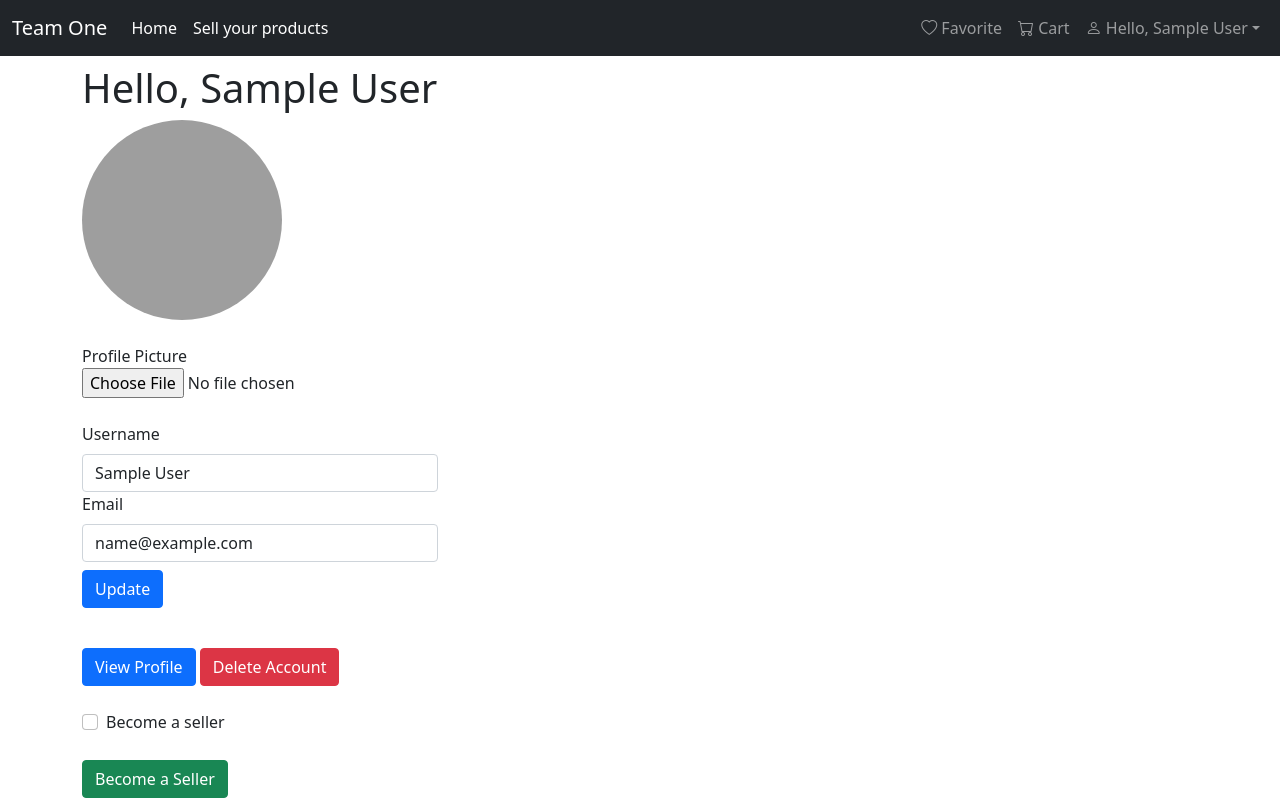
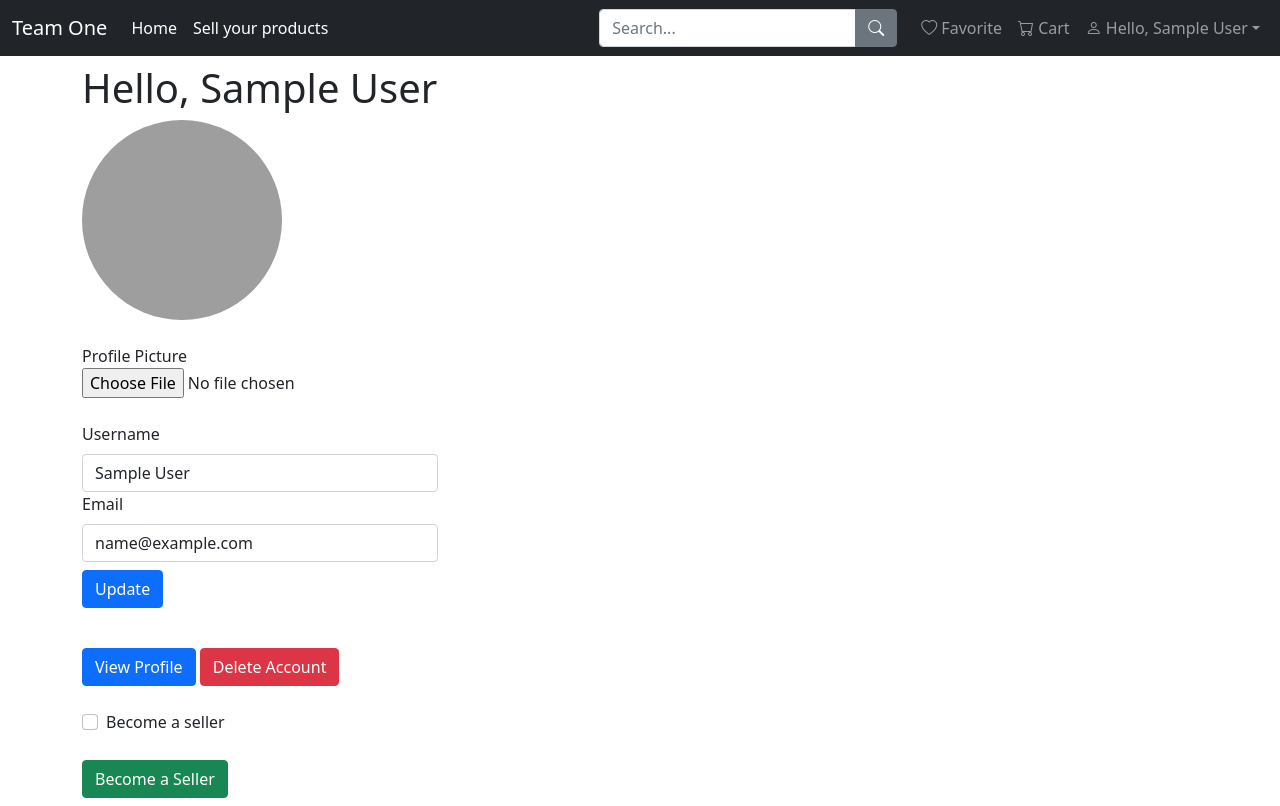
Before and after one commit to Jeff-SJSU/CMPE131-Project, a Flask app: page /account in a window 1280 px wide. Run offline with Flask 2, Linux system fonts and the light colour scheme; the visitor is signed in with stand-in values (Sample User, id 1); data comes from the database, SQL or seed files in the repository; some libraries are stand-ins or nearby versions; grey boxes are pictures that could not be loaded.

Commit message:
Add search bar (via Minh)
Co-authored-by: Minh Bui <cwcoga@gmail.com>

```diff
--- a/templates/layout.html
+++ b/templates/layout.html
@@ -15,6 +15,12 @@
                     <li class="nav-item"><a href="/" class="nav-link active">Home</a></li>
                     <li class="nav-item"><a href="/product" class="nav-link active"> Sell your products</a></li>
                 </ul>
+                <div class="d-flex">
+                    <form class="input-group me-3 mb-0" action="/search">
+                        <input class="form-control" type="text" placeholder="Search..." name="search">
+                        <button class="btn btn-secondary" type="submit"><i class="bi bi-search"></i></button>
+                    </form>
+                </div>
                 <ul class="navbar-nav">
                     {% if current_user.is_anonymous %}
                     <li class="nav-item"><a class="nav-link" href="/register"><span class="bi bi-person-plus"></span> Register</a></li>
```
